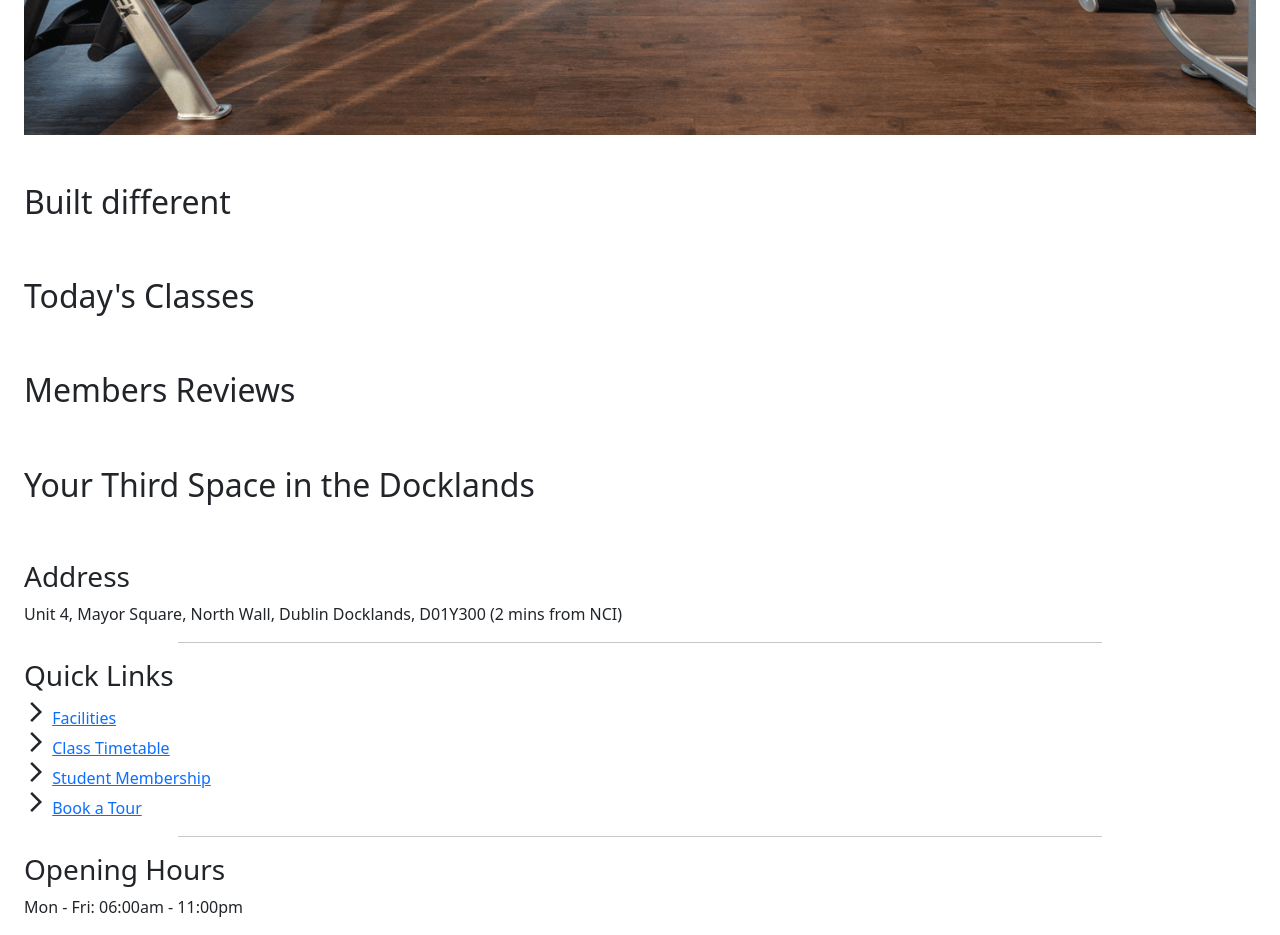
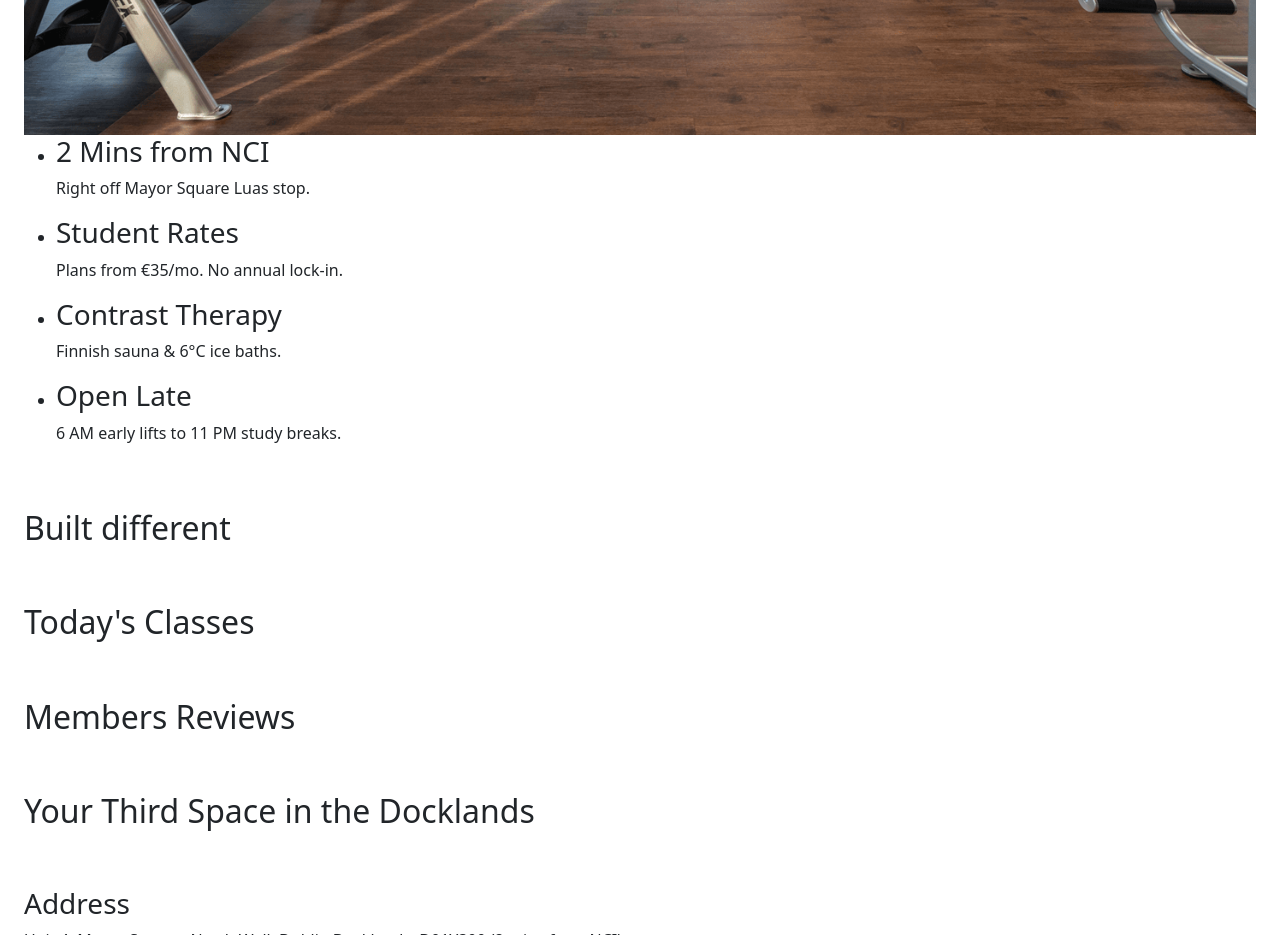
Before and after one commit to MattBCoding/NCI-WebDev-CA2, a plain HTML site: page index.html in a window 1280 px wide. Shown: the part 940-1875 px from the top of the page. Drawn offline with nearby package versions, Linux system fonts and the light colour scheme.

Commit message:
Added hero key info tiles

```diff
--- a/index.html
+++ b/index.html
@@ -71,14 +71,42 @@
           </h2>
 
           <p class="text-lg">
-            A next-gen training space and recovery club in the heart of Dublin Docklands—built for NCI students, creators, and movers.
+            A next-gen training space and recovery club in the heart of Dublin
+            Docklands—built for NCI students, creators, and movers.
           </p>
           <div class="d-flex gap-3">
-            <a class="btn btn-outline theme-primary" href="./membership.html">Join Now</a>
-            <a class="btn btn-outline theme-primary" href="./facilities.html">Explore Facilities</a>
+            <a class="btn btn-outline theme-primary" href="./membership.html"
+              >Join Now</a
+            >
+            <a class="btn btn-outline theme-primary" href="./facilities.html"
+              >Explore Facilities</a
+            >
           </div>
 
-          <img src="./assets/images/gym-with-docks-view-home-page.png" alt="Gym area and its machines with docks view" class="img-fluid mt-6" />
+          <img
+            src="./assets/images/gym-with-docks-view-home-page.png"
+            alt="Gym area and its machines with docks view"
+            class="img-fluid mt-6"
+          />
+
+          <ul>
+            <li>
+              <h3>2 Mins from NCI</h3>
+              <p>Right off Mayor Square Luas stop.</p>
+            </li>
+            <li>
+              <h3>Student Rates</h3>
+              <p>Plans from €35/mo. No annual lock-in.</p>
+            </li>
+            <li>
+              <h3>Contrast Therapy</h3>
+              <p>Finnish sauna & 6°C ice baths.</p>
+            </li>
+            <li>
+              <h3>Open Late</h3>
+              <p>6 AM early lifts to 11 PM study breaks.</p>
+            </li>
+          </ul>
         </section>
 
         <!-- Facilities info -->
```
